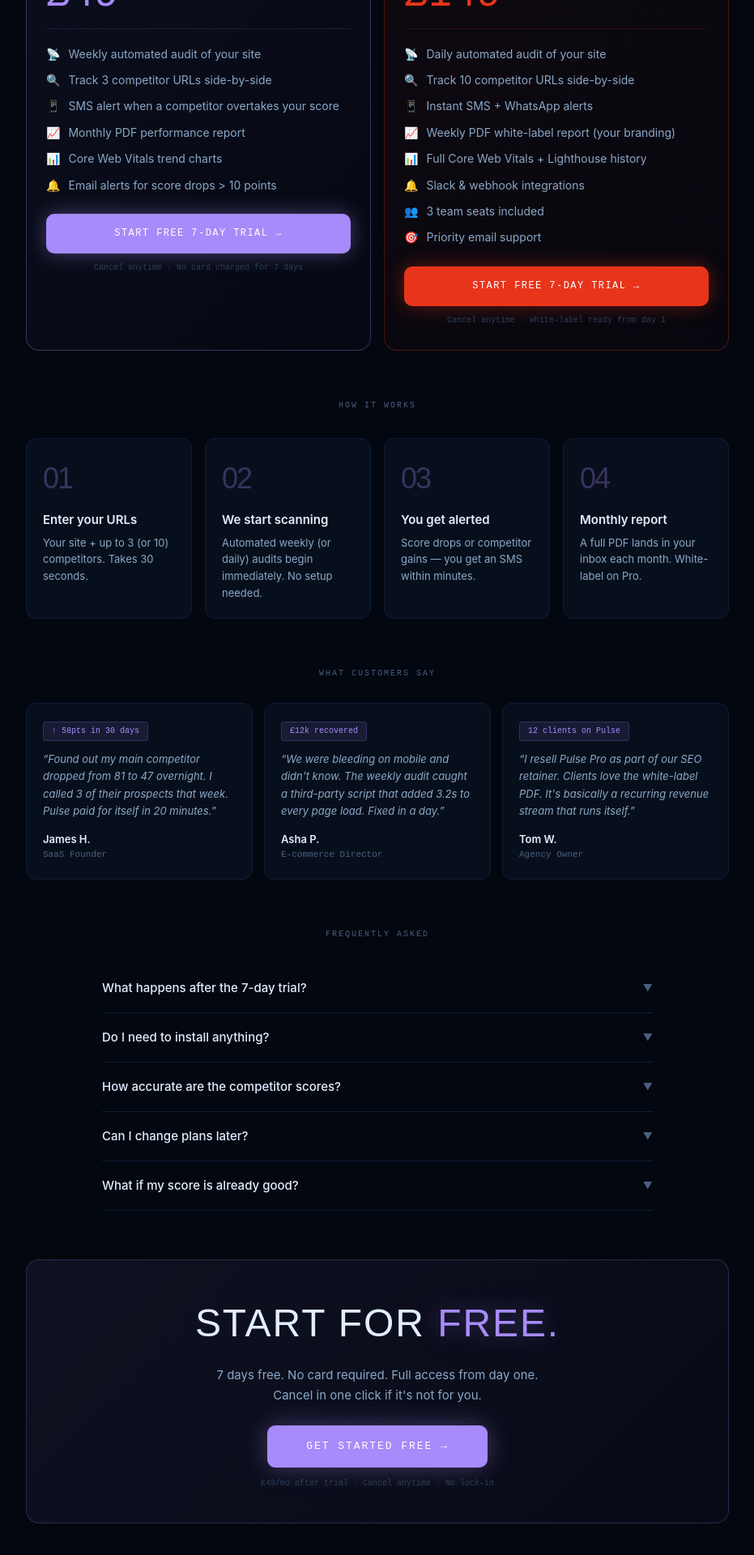
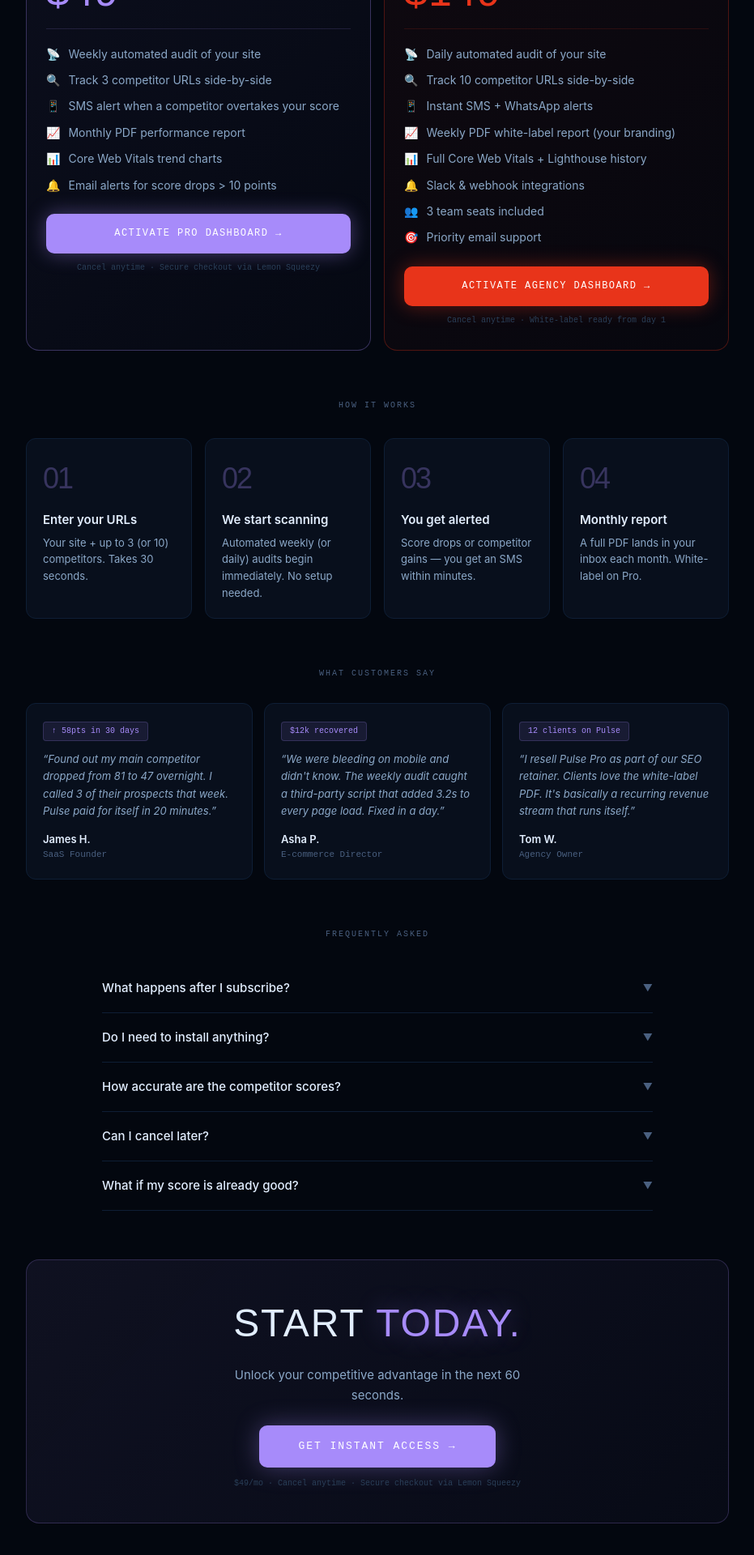
Before and after one commit to guyroseman/audit-tool, a Next.js app: page /subscribe in a window 1280 px wide. Shown: the part 776-2696 px from the top of the page at 81% size, without its empty margins (174-1105 px from the left). Built offline with nearby package versions, Linux system fonts and the light colour scheme.

Commit message:
payment page v1

```diff
--- a/app/subscribe/page.tsx
+++ b/app/subscribe/page.tsx
@@ -19,10 +19,12 @@ const PLANS = [
       ["📊", "Core Web Vitals trend charts"],
       ["🔔", "Email alerts for score drops > 10 points"],
     ],
-    cta: "START FREE 7-DAY TRIAL",
+    cta: "ACTIVATE PRO DASHBOARD",
     ctaBg: "#a78bfa",
     ctaShadow: "rgba(167,139,250,0.4)",
-    guarantee: "Cancel anytime · No card charged for 7 days",
+    guarantee: "Cancel anytime · Secure checkout via Lemon Squeezy",
+    // YOUR LIVE LEMON SQUEEZY LINK:
+    checkoutUrl: "https://nexus-diagnostics.lemonsqueezy.com/checkout/buy/a537b230-59dc-4950-8b58-58af49e3301a"
   },
   {
     id: "pulse-pro",
@@ -42,38 +44,35 @@ const PLANS = [
       ["👥", "3 team seats included"],
       ["🎯", "Priority email support"],
     ],
-    cta: "START FREE 7-DAY TRIAL",
+    cta: "ACTIVATE AGENCY DASHBOARD",
     ctaBg: "#e8341a",
     ctaShadow: "rgba(232,52,26,0.4)",
     guarantee: "Cancel anytime · White-label ready from day 1",
+    // FOR NOW, redirecting to the same link. Create a $149 product in Lemon Squeezy later and put that link here!
+    checkoutUrl: "https://nexus-diagnostics.lemonsqueezy.com/checkout/buy/a537b230-59dc-4950-8b58-58af49e3301a"
   },
 ];
 
 const FAQ = [
-  { q: "What happens after the 7-day trial?", a: "You're automatically billed at the plan rate. We'll email you 24 hours before to remind you. Cancel any time in one click — no forms, no calls." },
+  { q: "What happens after I subscribe?", a: "You will be instantly redirected to your Pro Dashboard, where you can configure your competitor URLs and set up your webhooks." },
   { q: "Do I need to install anything?", a: "No. Just enter your URL and your competitors' URLs. We do everything else — auditing, monitoring, alerting, reporting." },
   { q: "How accurate are the competitor scores?", a: "We use the same Google PageSpeed API that powers Chrome's Lighthouse tool. Same data Google uses to rank your site." },
-  { q: "Can I change plans later?", a: "Yes. Upgrade or downgrade at any time. Prorated billing applies automatically." },
+  { q: "Can I cancel later?", a: "Yes. You can manage your subscription or cancel at any time via the Customer Portal." },
   { q: "What if my score is already good?", a: "Then you use Pulse to make sure it stays that way — and to find out the moment a competitor closes the gap." },
 ];
 
 const TESTIMONIALS = [
   { name: "James H.", role: "SaaS Founder", body: "Found out my main competitor dropped from 81 to 47 overnight. I called 3 of their prospects that week. Pulse paid for itself in 20 minutes.", score: "↑ 58pts in 30 days" },
-  { name: "Asha P.", role: "E-commerce Director", body: "We were bleeding on mobile and didn't know. The weekly audit caught a third-party script that added 3.2s to every page load. Fixed in a day.", score: "£12k recovered" },
+  { name: "Asha P.", role: "E-commerce Director", body: "We were bleeding on mobile and didn't know. The weekly audit caught a third-party script that added 3.2s to every page load. Fixed in a day.", score: "$12k recovered" },
   { name: "Tom W.", role: "Agency Owner", body: "I resell Pulse Pro as part of our SEO retainer. Clients love the white-label PDF. It's basically a recurring revenue stream that runs itself.", score: "12 clients on Pulse" },
 ];
 
 export default function Subscribe() {
   const [billing, setBilling] = useState<"monthly"|"annual">("monthly");
   const [openFaq, setOpenFaq] = useState<number|null>(null);
-  const [email, setEmail] = useState("");
-  const [submitted, setSubmitted] = useState(false);
-  const [selectedPlan, setSelectedPlan] = useState<string|null>(null);
 
-  function handleTrial(planId: string) {
-    setSelectedPlan(planId);
-    // In production: redirect to Stripe checkout
-    // window.location.href = `https://buy.stripe.com/YOUR_LINK?prefilled_plan=${planId}`;
+  function handleCheckout(url: string) {
+    window.location.href = url;
   }
 
   const discount = billing === "annual" ? 0.17 : 0;
@@ -114,7 +113,7 @@ export default function Subscribe() {
           <div style={{ display: "inline-flex", alignItems: "center", gap: 0, background: "var(--surface)", border: "1px solid var(--border)", borderRadius: 8, padding: 4, marginBottom: 40 }}>
             {(["monthly","annual"] as const).map(b => (
               <button key={b} onClick={() => setBilling(b)}
-                style={{ padding: "8px 20px", borderRadius: 6, fontFamily: "var(--font-mono)", fontSize: 11, letterSpacing: "0.1em", cursor: "none", border: "none", background: billing === b ? "#a78bfa" : "transparent", color: billing === b ? "#fff" : "var(--muted)", transition: "all 0.2s", position: "relative" }}>
+                style={{ padding: "8px 20px", borderRadius: 6, fontFamily: "var(--font-mono)", fontSize: 11, letterSpacing: "0.1em", cursor: "pointer", border: "none", background: billing === b ? "#a78bfa" : "transparent", color: billing === b ? "#fff" : "var(--muted)", transition: "all 0.2s", position: "relative" }}>
                 {b.toUpperCase()}
                 {b === "annual" && billing !== "annual" && (
                   <span style={{ position: "absolute", top: -8, right: -8, fontFamily: "var(--font-mono)", fontSize: 8, color: "#10b981", background: "rgba(16,185,129,0.12)", border: "1px solid rgba(16,185,129,0.25)", padding: "1px 5px", borderRadius: 4, letterSpacing: "0.08em" }}>-17%</span>
@@ -139,16 +138,16 @@ export default function Subscribe() {
                 <div style={{ fontFamily: "var(--font-display)", fontSize: 22, color: "var(--text)", letterSpacing: "0.08em", marginBottom: 8 }}>{plan.name}</div>
                 <div style={{ display: "flex", alignItems: "flex-end", gap: 6 }}>
                   <span style={{ fontFamily: "var(--font-display)", fontSize: 52, color: plan.badgeColor, lineHeight: 1, letterSpacing: "0.02em" }}>
-                    £{billing === "annual" ? Math.round(plan.price * (1 - discount)) : plan.price}
+                    ${billing === "annual" ? Math.round(plan.price * (1 - discount)) : plan.price}
                   </span>
                   <span style={{ fontFamily: "var(--font-mono)", fontSize: 12, color: "var(--muted)", marginBottom: 8 }}>/{plan.period}</span>
                   {billing === "annual" && (
-                    <span style={{ fontFamily: "var(--font-mono)", fontSize: 11, color: "var(--muted)", textDecoration: "line-through", marginBottom: 8 }}>£{plan.price}</span>
+                    <span style={{ fontFamily: "var(--font-mono)", fontSize: 11, color: "var(--muted)", textDecoration: "line-through", marginBottom: 8 }}>${plan.price}</span>
                   )}
                 </div>
                 {billing === "annual" && (
                   <div style={{ fontFamily: "var(--font-mono)", fontSize: 10, color: "#10b981" }}>
-                    You save £{Math.round(plan.price * discount * 12)}/year
+                    You save ${Math.round(plan.price * discount * 12)}/year
                   </div>
                 )}
               </div>
@@ -165,47 +164,11 @@ export default function Subscribe() {
                 ))}
               </div>
 
-              <AnimatePresence>
-                {selectedPlan === plan.id ? (
-                  <motion.div key="form" initial={{ opacity: 0, height: 0 }} animate={{ opacity: 1, height: "auto" }} exit={{ opacity: 0, height: 0 }}>
-                    <div style={{ padding: "16px", borderRadius: 10, background: "var(--surface2)", border: "1px solid var(--border2)", marginBottom: 12 }}>
-                      <p style={{ fontFamily: "var(--font-mono)", fontSize: 11, color: "var(--text2)", marginBottom: 12, lineHeight: 1.5 }}>
-                        Enter your email to start your free 7-day trial. We&apos;ll send you setup instructions instantly.
-                      </p>
-                      {!submitted ? (
-                        <>
-                          <input type="email" value={email} onChange={e => setEmail(e.target.value)}
-                            onKeyDown={e => { if(e.key==="Enter"&&email.includes("@")) setSubmitted(true); }}
-                            placeholder="you@company.com"
-                            style={{ width: "100%", background: "var(--bg)", border: "1px solid var(--border2)", borderRadius: 7, padding: "12px 14px", color: "var(--text)", fontFamily: "var(--font-mono)", fontSize: 13, marginBottom: 10 }} />
-                          <button onClick={() => email.includes("@") && setSubmitted(true)}
-                            style={{ width: "100%", padding: "13px", borderRadius: 7, background: plan.ctaBg, color: "#fff", fontFamily: "var(--font-mono)", fontSize: 12, letterSpacing: "0.12em", border: "none", cursor: "none", boxShadow: `0 0 20px ${plan.ctaShadow}` }}>
-                            ACTIVATE FREE TRIAL →
-                          </button>
-                          <p style={{ fontFamily: "var(--font-mono)", fontSize: 9, color: "var(--muted2)", marginTop: 8, textAlign: "center" }}>
-                            No card charged for 7 days · Cancel anytime
-                          </p>
-                        </>
-                      ) : (
-                        <motion.div initial={{ opacity: 0, scale: 0.9 }} animate={{ opacity: 1, scale: 1 }}
-                          style={{ textAlign: "center", padding: "16px 0" }}>
-                          <div style={{ fontSize: 28, marginBottom: 8 }}>✅</div>
-                          <p style={{ fontFamily: "var(--font-display)", fontSize: 20, color: "#10b981", letterSpacing: "0.05em", marginBottom: 6 }}>TRIAL ACTIVATED</p>
-                          <p style={{ fontFamily: "var(--font-mono)", fontSize: 11, color: "var(--muted)", lineHeight: 1.6 }}>
-                            Check your inbox — setup instructions incoming. First report ready in 24 hours.
-                          </p>
-                        </motion.div>
-                      )}
-                    </div>
-                  </motion.div>
-                ) : (
-                  <motion.button key="cta" onClick={() => handleTrial(plan.id)}
-                    whileHover={{ scale: 1.02 }} whileTap={{ scale: 0.98 }}
-                    style={{ width: "100%", padding: "15px", borderRadius: 10, background: plan.ctaBg, color: "#fff", fontFamily: "var(--font-mono)", fontSize: 12, letterSpacing: "0.12em", border: "none", cursor: "none", boxShadow: `0 0 24px ${plan.ctaShadow}` }}>
-                    {plan.cta} →
-                  </motion.button>
-                )}
-              </AnimatePresence>
+              <motion.button onClick={() => handleCheckout(plan.checkoutUrl)}
+                whileHover={{ scale: 1.02 }} whileTap={{ scale: 0.98 }}
+                style={{ width: "100%", padding: "15px", borderRadius: 10, background: plan.ctaBg, color: "#fff", fontFamily: "var(--font-mono)", fontSize: 12, letterSpacing: "0.12em", border: "none", cursor: "pointer", boxShadow: `0 0 24px ${plan.ctaShadow}` }}>
+                {plan.cta} →
+              </motion.button>
 
               <p style={{ fontFamily: "var(--font-mono)", fontSize: 10, color: "var(--muted2)", textAlign: "center", marginTop: 10 }}>{plan.guarantee}</p>
             </motion.div>
@@ -259,7 +222,7 @@ export default function Subscribe() {
           {FAQ.map((f, i) => (
             <div key={i} style={{ borderBottom: "1px solid var(--border)" }}>
               <button onClick={() => setOpenFaq(openFaq === i ? null : i)}
-                style={{ width: "100%", padding: "18px 0", display: "flex", alignItems: "center", justifyContent: "space-between", background: "none", border: "none", cursor: "none", textAlign: "left" }}>
+                style={{ width: "100%", padding: "18px 0", display: "flex", alignItems: "center", justifyContent: "space-between", background: "none", border: "none", cursor: "pointer", textAlign: "left" }}>
                 <span style={{ fontFamily: "var(--font-body)", fontSize: 15, color: "var(--text)", fontWeight: 500 }}>{f.q}</span>
                 <motion.span animate={{ rotate: openFaq === i ? 180 : 0 }} style={{ color: "var(--muted)", fontSize: 12, flexShrink: 0, marginLeft: 12 }}>▼</motion.span>
               </button>
@@ -278,17 +241,17 @@ export default function Subscribe() {
         <motion.div initial={{ opacity: 0, y: 20 }} animate={{ opacity: 1, y: 0 }} transition={{ delay: 0.6 }}
           style={{ padding: "40px 32px", textAlign: "center", borderRadius: 16, background: "linear-gradient(135deg,rgba(167,139,250,0.08),rgba(167,139,250,0.03))", border: "1px solid rgba(167,139,250,0.22)" }}>
           <h2 style={{ fontFamily: "var(--font-display)", fontSize: "clamp(28px,5vw,48px)", color: "var(--text)", letterSpacing: "0.04em", marginBottom: 12 }}>
-            START FOR <span style={{ color: "#a78bfa", textShadow: "0 0 30px rgba(167,139,250,0.4)" }}>FREE.</span>
+            START <span style={{ color: "#a78bfa", textShadow: "0 0 30px rgba(167,139,250,0.4)" }}>TODAY.</span>
           </h2>
           <p style={{ fontFamily: "var(--font-body)", fontSize: 15, color: "var(--text2)", marginBottom: 24, maxWidth: 400, margin: "0 auto 24px", lineHeight: 1.7 }}>
-            7 days free. No card required. Full access from day one. Cancel in one click if it&apos;s not for you.
+            Unlock your competitive advantage in the next 60 seconds.
           </p>
-          <button onClick={() => handleTrial("pulse")}
-            style={{ display: "inline-block", padding: "16px 48px", borderRadius: 10, background: "#a78bfa", color: "#fff", fontFamily: "var(--font-mono)", fontSize: 13, letterSpacing: "0.15em", border: "none", cursor: "none", boxShadow: "0 0 30px rgba(167,139,250,0.35)" }}>
-            GET STARTED FREE →
+          <button onClick={() => handleCheckout(PLANS[0].checkoutUrl)}
+            style={{ display: "inline-block", padding: "16px 48px", borderRadius: 10, background: "#a78bfa", color: "#fff", fontFamily: "var(--font-mono)", fontSize: 13, letterSpacing: "0.15em", border: "none", cursor: "pointer", boxShadow: "0 0 30px rgba(167,139,250,0.35)" }}>
+            GET INSTANT ACCESS →
           </button>
           <p style={{ fontFamily: "var(--font-mono)", fontSize: 10, color: "var(--muted2)", marginTop: 12 }}>
-            £49/mo after trial · Cancel anytime · No lock-in
+            $49/mo · Cancel anytime · Secure checkout via Lemon Squeezy
           </p>
         </motion.div>
 
```
